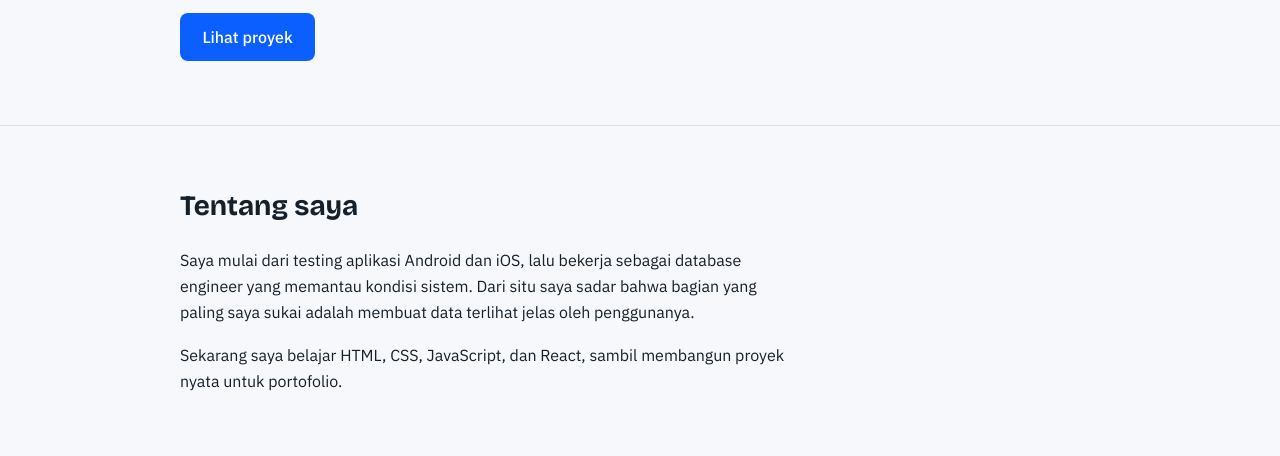
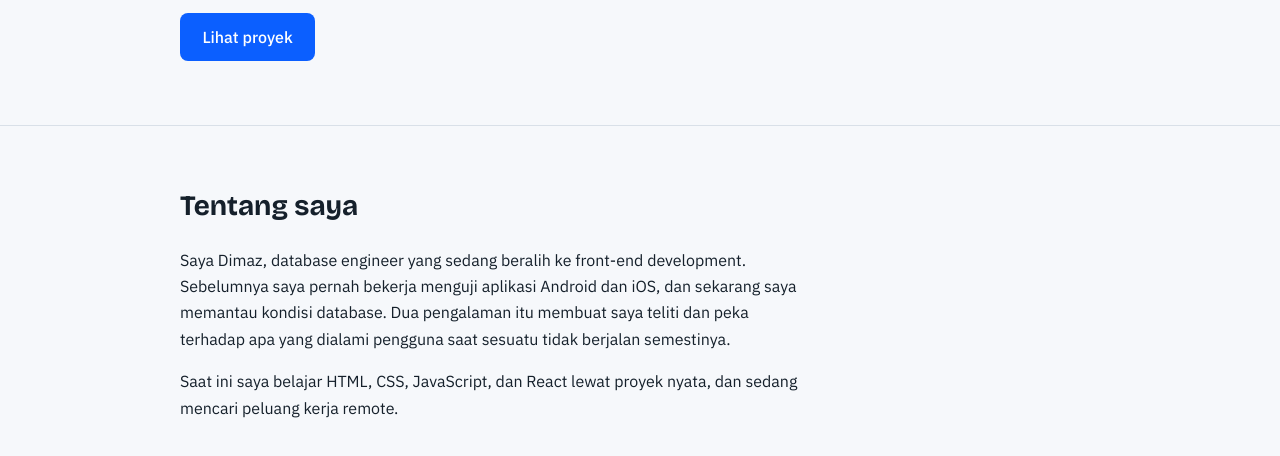
Before and after one commit to dimazadiwaskitobesuccess2026/dimaz-adiwaskito, a plain HTML site: page index.html in a window 1280 px wide. Shown: the part 496-952 px from the top of the page. Drawn offline with nearby package versions, Linux system fonts and the light colour scheme.

Commit message:
Update index.html

```diff
--- a/index.html
+++ b/index.html
@@ -158,8 +158,9 @@
       <div class="wrap">
         <h2>Tentang saya</h2>
         <!-- EDIT: ceritakan perjalananmu dengan bahasamu sendiri, 3-4 kalimat -->
-        <p>Saya mulai dari testing aplikasi Android dan iOS, lalu bekerja sebagai database engineer yang memantau kondisi sistem. Dari situ saya sadar bahwa bagian yang paling saya sukai adalah membuat data terlihat jelas oleh penggunanya.</p>
-        <p>Sekarang saya belajar HTML, CSS, JavaScript, dan React, sambil membangun proyek nyata untuk portofolio.</p>
+          <p>Saya Dimaz, database engineer yang sedang beralih ke front-end development. Sebelumnya saya pernah bekerja menguji aplikasi Android dan iOS, dan sekarang saya memantau kondisi database. Dua pengalaman itu membuat saya teliti dan peka terhadap apa yang dialami pengguna saat sesuatu tidak berjalan semestinya.</p>
+    <p>Saat ini saya belajar HTML, CSS, JavaScript, dan React lewat proyek nyata, dan sedang mencari peluang kerja remote.</p>
+  </div>
       </div>
     </section>
 
```
